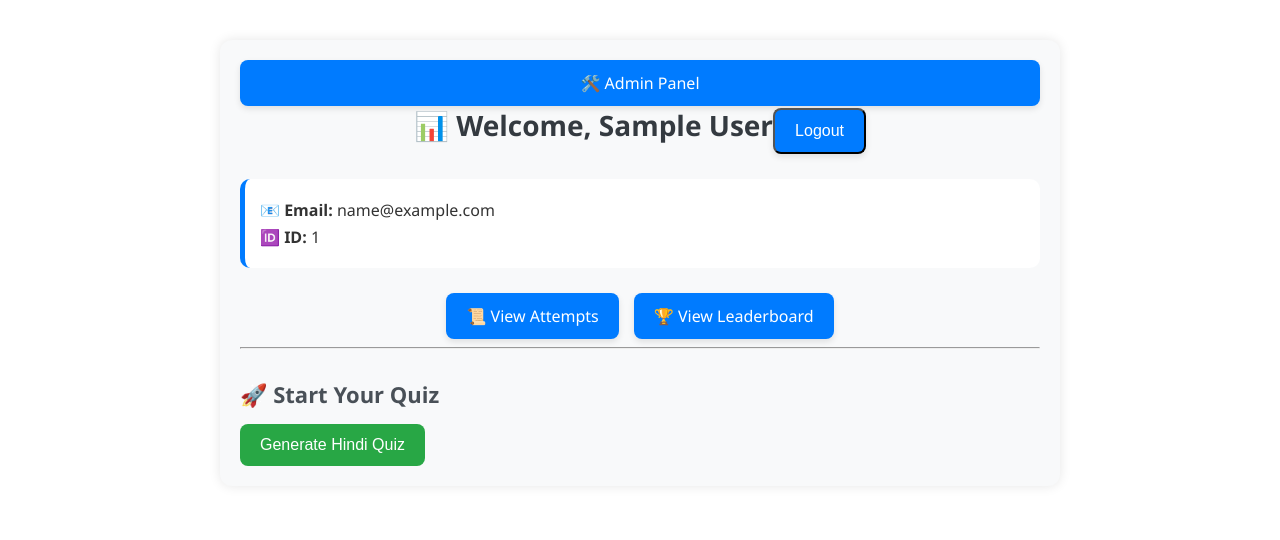
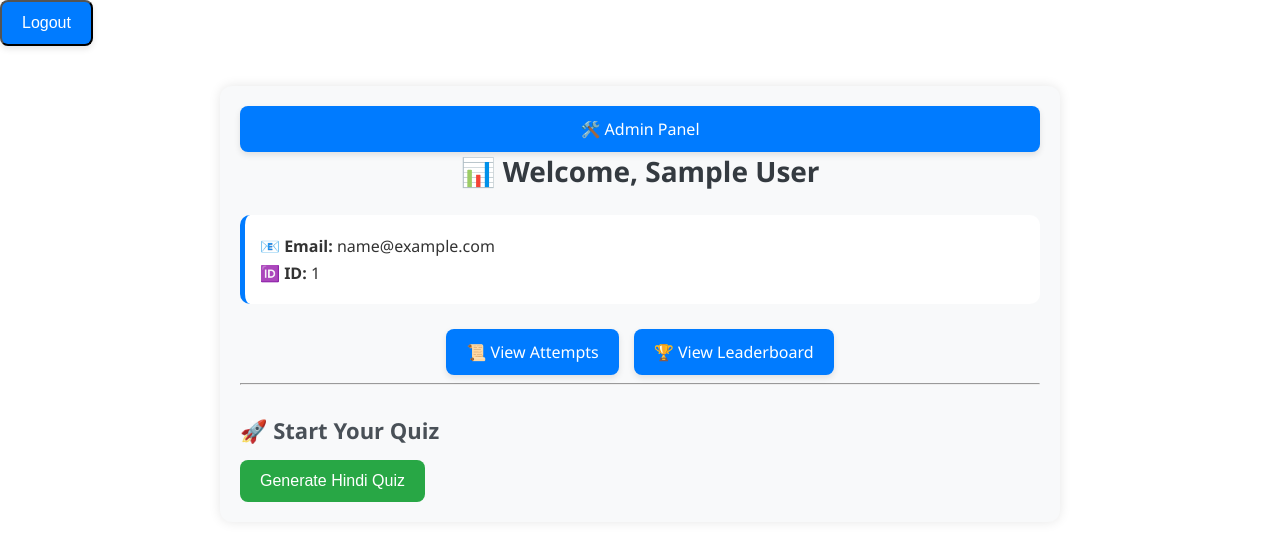
Before and after one commit to Kunalkhuteta/smart-quiz-system, a React (Create React App) app in the folder client/: page /dashboard in a window 1280 px wide. Shown: the top 540 px of the page. Built offline with nearby package versions, Linux system fonts and the light colour scheme; sample sign-in values are in the browser's storage.

Commit message:
logout arranging

```diff
--- a/client/src/pages/Dashboard.jsx
+++ b/client/src/pages/Dashboard.jsx
@@ -76,14 +76,14 @@ const Dashboard = () => {
 
   return (
     <div>
+        <button className="button-link" onClick={()=>{
+          handleLogout();
+        }}>Logout</button>
       <div className="dashboard-container">
   {user?.isAdmin && (
   <Link to="/admin" className="button-link admin">🛠️ Admin Panel</Link>
 )}
   <div className="dashboard-header">📊 Welcome, {user?.name}
-    <button className="button-link" onClick={()=>{
-      handleLogout();
-    }}>Logout</button>
     </div>
 
   <div className="user-info">
```
